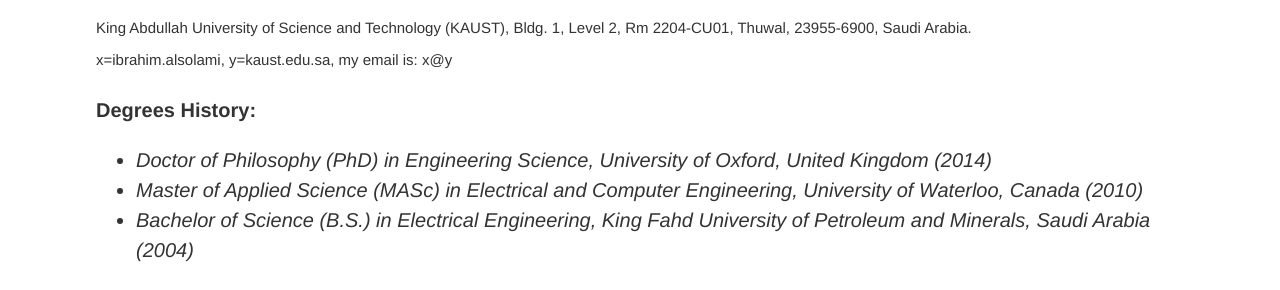
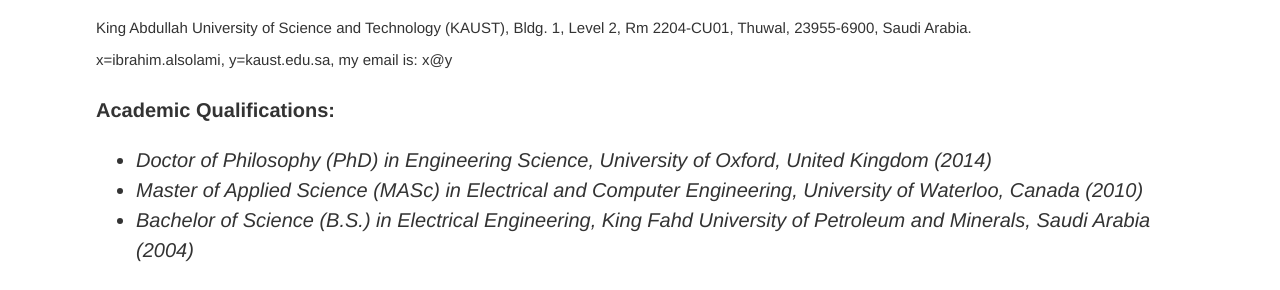
Before and after one commit to vccimaging/vccimaging.github.io, a Jekyll site: the page built from People/ialsolami/index.html, in a window 1280 px wide. Shown: the part 233-523 px from the top of the page. Built offline with Jekyll 4.4.1, drawn with Linux system fonts in a browser that asks for light colours; a script that is not in the unit is left out.

Commit message:
Update index.html

```diff
--- a/People/ialsolami/index.html
+++ b/People/ialsolami/index.html
@@ -10,7 +10,7 @@
 <h1>Dr. Ibrahim Alsolami<h1>
 <h4> Postdoctoral fellow, KAUST Visual Computing Center</h4>
 <span style="font-size:75%;">King Abdullah University of Science and Technology (KAUST), Bldg. 1, Level 2, Rm 2204-CU01, Thuwal, 23955-6900, Saudi Arabia.<br> x=ibrahim.alsolami, y=kaust.edu.sa, my email is: x@y</span><p>
-<b>Degrees History: </b> <em>
+<b> Academic Qualifications: </b> <em>
 <ul>
 <li> Doctor of Philosophy (PhD) in Engineering Science, University of Oxford, United Kingdom (2014)</li>
 <li>Master of Applied Science (MASc) in Electrical and Computer Engineering, University of Waterloo, Canada (2010)</li>
```
